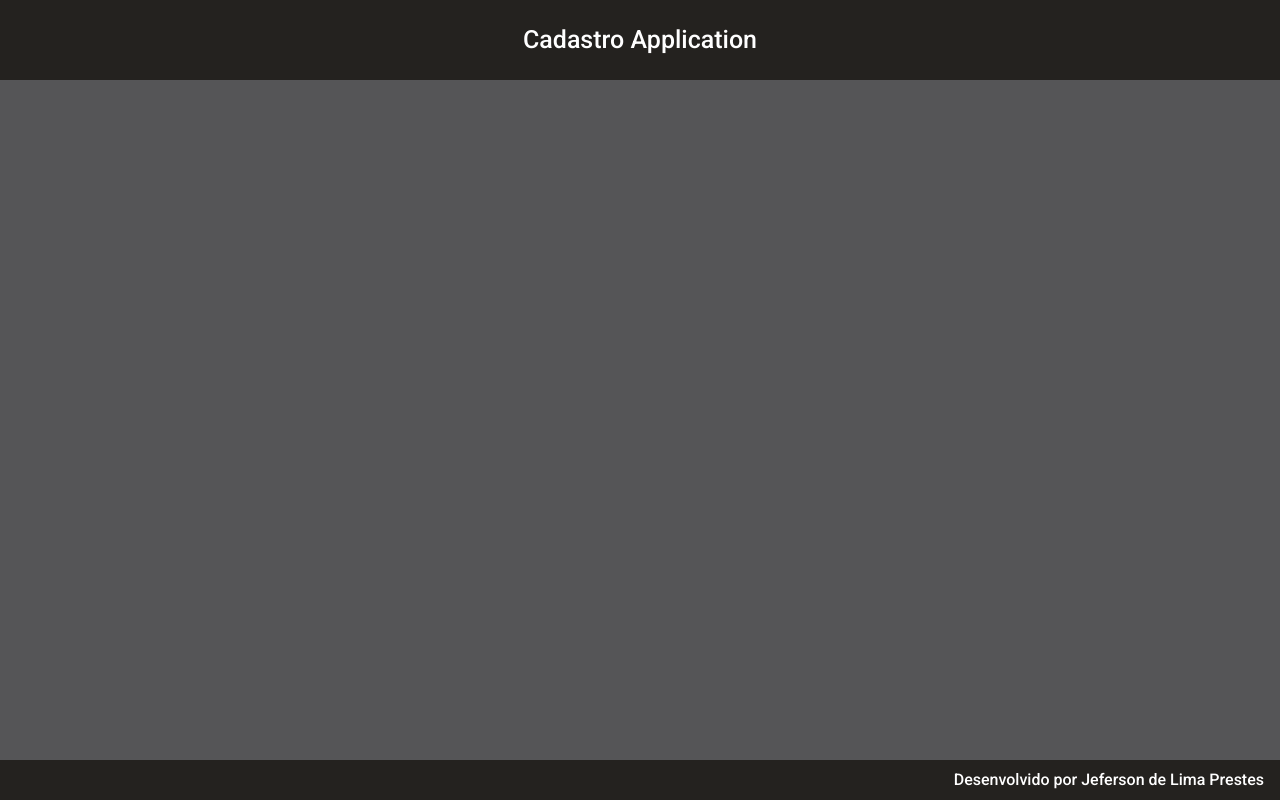
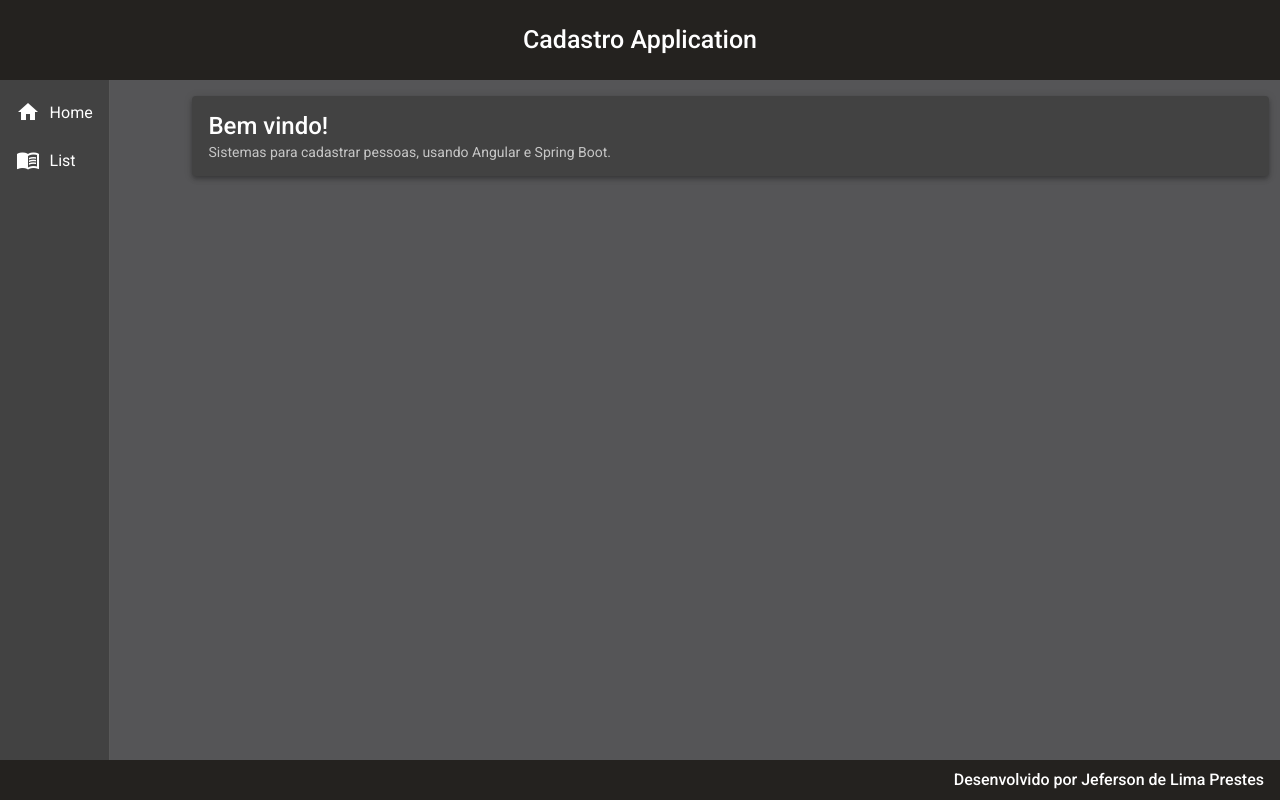
Before and after one commit to 66jefe/cadastro-app, an Angular app: page / in a window 1280 px wide. Built offline with nearby package versions, Linux system fonts and the light colour scheme.

Commit message:
home implementado com rota

```diff
--- a/src/app/app-routing.module.ts
+++ b/src/app/app-routing.module.ts
@@ -1,7 +1,13 @@
+import { HomeComponent } from './components/views/home/home.component';
 import { NgModule } from '@angular/core';
 import { RouterModule, Routes } from '@angular/router';
 
-const routes: Routes = [];
+const routes: Routes = [
+  {
+    path:'',
+    component: HomeComponent
+  }
+];
 
 @NgModule({
   imports: [RouterModule.forRoot(routes)],
--- a/src/app/components/template/nav/nav.component.css
+++ b/src/app/components/template/nav/nav.component.css
@@ -2,3 +2,7 @@
     background-color: rgb(85, 85, 87);
     height: 85%;
 }
+
+i {
+    padding-right: .6rem;
+}
--- a/src/app/components/template/nav/nav.component.html
+++ b/src/app/components/template/nav/nav.component.html
@@ -1,3 +1,17 @@
 <mat-sidenav-container class="container">
-
+    <mat-sidenav mode="side" opened>
+        <mat-nav-list>
+            <a routerLink="" mat-list-item>
+                <i class="material-icons">home</i>
+                Home
+            </a>
+            <a mat-list-item>
+                <i class="material-icons">menu_book</i>
+                List
+            </a>
+        </mat-nav-list>
+    </mat-sidenav>
+    <mat-sidenav-content>
+        <router-outlet></router-outlet>
+    </mat-sidenav-content>
 </mat-sidenav-container>
--- /dev/null
+++ b/src/app/components/views/home/home.component.css
@@ -0,0 +1,16 @@
+.home {
+    width: 95%;
+    margin: 1rem auto;
+}
+
+@media(max-width: 450px) {
+    .home {
+        width: 70%;
+    }
+}
+
+@media(max-width: 770px) {
+    .home {
+        width: 90%;
+    }
+}
--- /dev/null
+++ b/src/app/components/views/home/home.component.html
@@ -0,0 +1,4 @@
+<mat-card class="home mat-elevation-z4">
+    <mat-card-title class="title">Bem vindo!</mat-card-title>
+    <mat-card-subtitle class="subtitle">Sistemas para cadastrar pessoas, usando Angular e Spring Boot.</mat-card-subtitle>
+</mat-card>
--- /dev/null
+++ b/src/app/components/views/home/home.component.ts
@@ -0,0 +1,15 @@
+import { Component, OnInit } from '@angular/core';
+
+@Component({
+  selector: 'app-home',
+  templateUrl: './home.component.html',
+  styleUrls: ['./home.component.css']
+})
+export class HomeComponent implements OnInit {
+
+  constructor() { }
+
+  ngOnInit(): void {
+  }
+
+}
```
Also changed, not shown: src/app/app.module.ts (+8 -3 lines).
